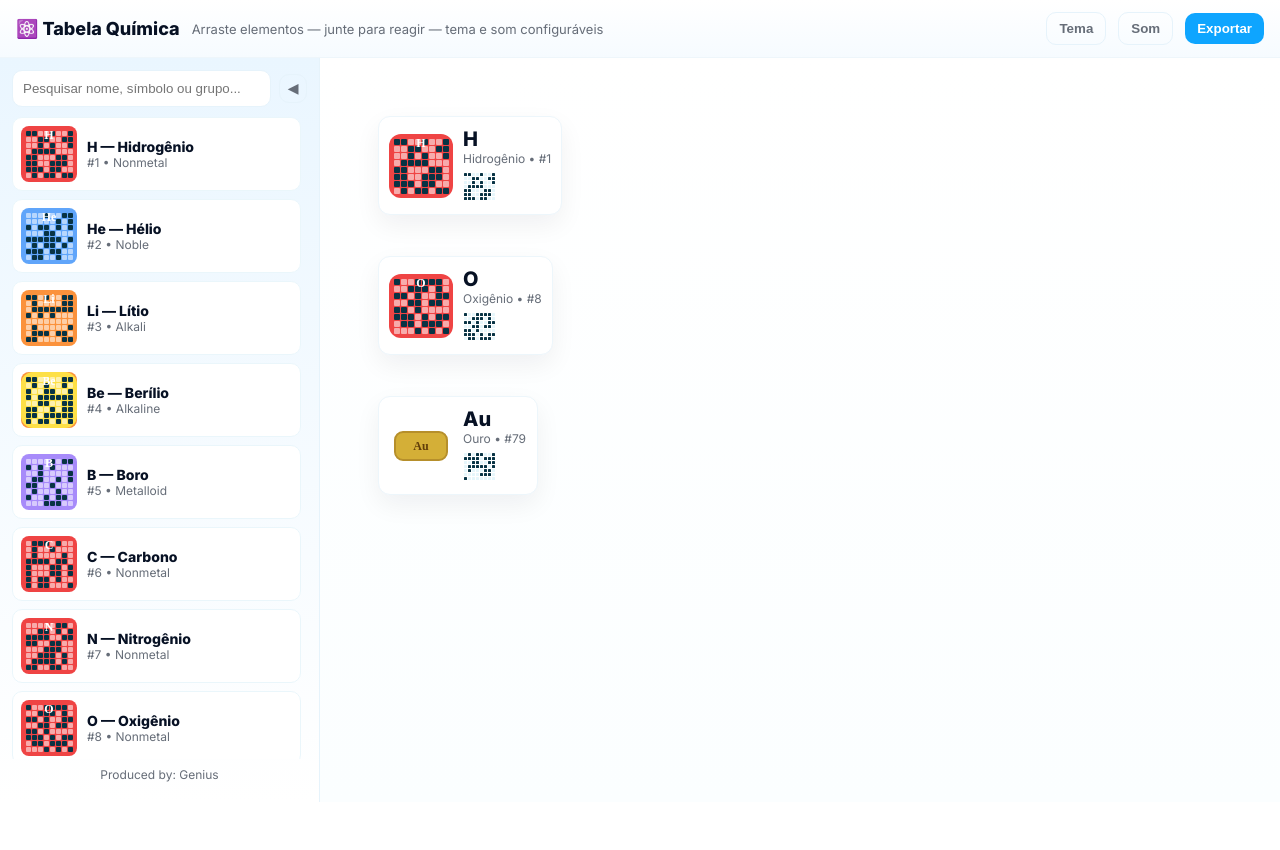
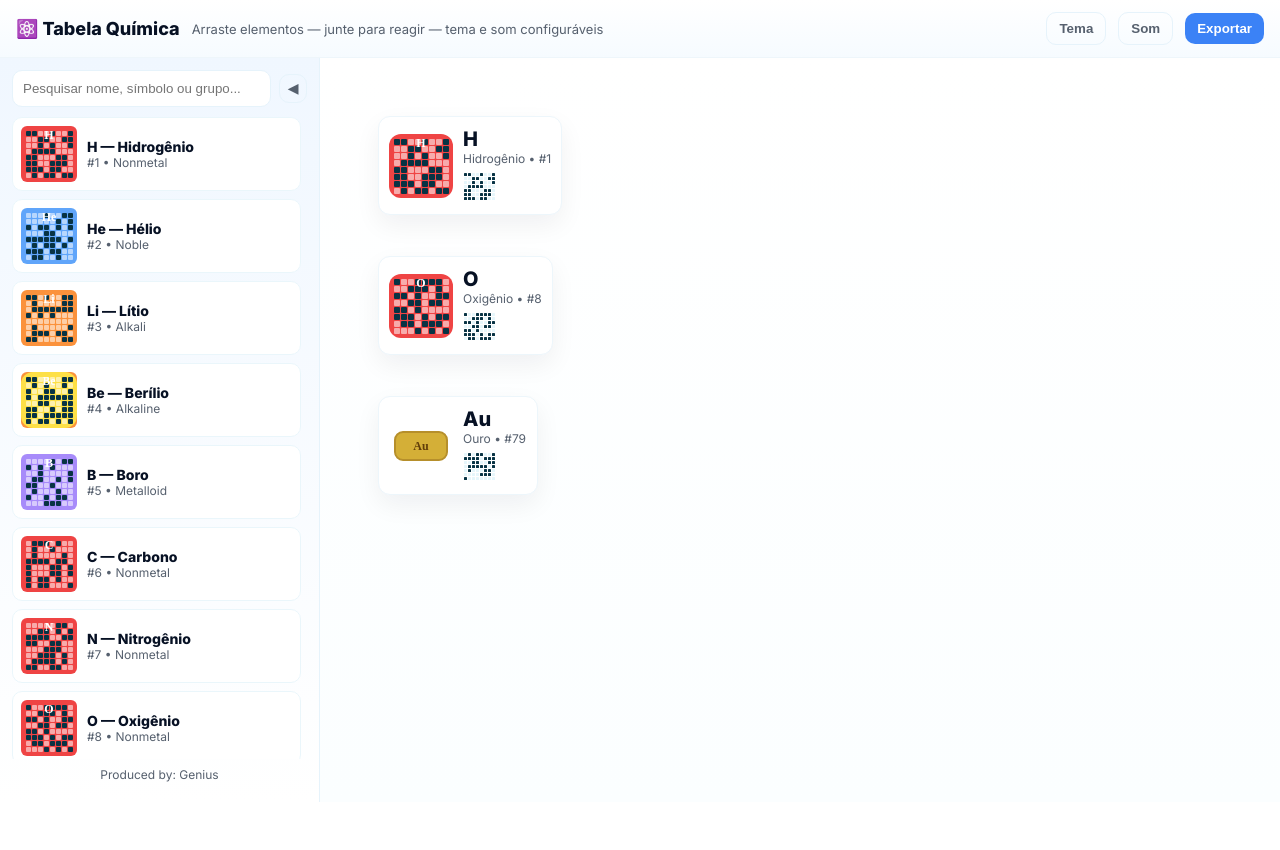
Before and after one commit to spiderleader-s/tabelaquimica, a plain HTML site: page index.html in a window 1280 px wide. After the commit the page ends 802 px from the top, so only its background shows below. Drawn offline with nearby package versions, Linux system fonts and the light colour scheme.

Commit message:
Update finnal

```diff
--- a/style.css
+++ b/style.css
@@ -1,6 +1,6 @@
 :root{
-  --bg:#ffffff; --muted:#666d78; --accent:#0ea5ff; --card:#ffffff;
-  --radius:12px; --shadow:0 10px 30px rgba(10,20,40,0.06); --neon:#7C3AED;
+  --bg:#ffffff; --muted:#56606e; --accent:#3b82f6; --card:#ffffff;
+  --radius:12px; --shadow:0 10px 30px rgba(10,20,40,0.06);
 }
 *{box-sizing:border-box}
 html,body{height:100%;margin:0;font-family:Inter,system-ui,Segoe UI,Roboto,Arial;background:var(--bg);color:#071124;-webkit-font-smoothing:antialiased}
@@ -13,21 +13,21 @@ html,body{height:100%;margin:0;font-family:Inter,system-ui,Segoe UI,Roboto,Arial
 
 .app{display:flex;height:calc(100vh - 56px);overflow:hidden}
 
-/* Sidebar (B + C mix) */
-.sidebar{width:320px;background:linear-gradient(180deg,#eaf6ff,#ffffff);padding:12px;border-right:1px solid #e6f3fb;box-shadow:var(--shadow);display:flex;flex-direction:column}
+/* Sidebar */
+.sidebar{width:320px;background:linear-gradient(180deg,#f0f7ff,#ffffff);padding:12px;border-right:1px solid #e6f3fb;box-shadow:var(--shadow);display:flex;flex-direction:column}
 .sb-top{display:flex;gap:8px;align-items:center}
 #search{flex:1;padding:10px;border-radius:10px;border:1px solid #e6f3fb;background:white}
 .list{margin-top:10px;overflow:auto;padding-right:6px}
 .element{display:flex;align-items:center;gap:10px;padding:8px;border-radius:10px;background:white;margin-bottom:8px;border:1px solid #eaf6fb;cursor:grab}
 .element:active{cursor:grabbing}
-.badge{width:56px;height:56px;border-radius:8px;display:flex;align-items:center;justify-content:center;font-weight:800;color:white;flex:0 0 56px}
+.badge{width:56px;height:56px;border-radius:6px;display:flex;align-items:center;justify-content:center;font-weight:800;color:white;flex:0 0 56px}
 .el-meta{display:flex;flex-direction:column}
 .el-name{font-weight:700;font-size:14px}
 .el-sub{font-size:12px;color:var(--muted)}
 .sb-foot{margin-top:auto;font-size:12px;color:var(--muted);text-align:center;padding:8px}
 
 /* Stage */
-.stage{flex:1;position:relative;background:linear-gradient(180deg,#fff,#fbfeff);padding:18px;overflow:auto}
+.stage{flex:1;position:relative;background:linear-gradient(180deg,#ffffff,#fbfeff);padding:18px;overflow:auto}
 .grid{position:relative;min-height:100%}
 
 /* Atom card on stage */
@@ -62,11 +62,14 @@ html,body{height:100%;margin:0;font-family:Inter,system-ui,Segoe UI,Roboto,Arial
 .f-Actinide{background:#fb7185}
 .f-Unknown{background:#94a3b8}
 
-/* Dark theme: mix of D + C */
+/* Dark theme */
 body[data-theme="dark"]{--bg:#040814;--muted:#9aa4b2;--accent:#7C3AED;--card:#07101a;--shadow:0 14px 40px rgba(10,12,30,0.7)}
 body[data-theme="dark"] .sidebar{background:linear-gradient(180deg,#050816,#07101a);border-right:1px solid rgba(124,58,237,0.12)}
 body[data-theme="dark"] .element{background:linear-gradient(90deg,rgba(255,255,255,0.02),rgba(255,255,255,0.01));border:1px solid rgba(124,58,237,0.12);color:#fff}
 body[data-theme="dark"] .atom-card{background:linear-gradient(180deg,rgba(255,255,255,0.02),rgba(255,255,255,0.01));border:1px solid rgba(124,58,237,0.12);box-shadow:0 20px 40px rgba(124,58,237,0.06)}
+
+/* fx canvas */
+.fx-canvas{position:fixed;left:0;top:0;pointer-events:none;width:100%;height:100%;z-index:20}
 
 /* responsive */
 @media (max-width:900px){
@@ -74,4 +77,4 @@ body[data-theme="dark"] .atom-card{background:linear-gradient(180deg,rgba(255,25
   .app{flex-direction:column}
   .stage{padding:12px}
   .atom-card{min-width:140px}
-  }
+}
```
